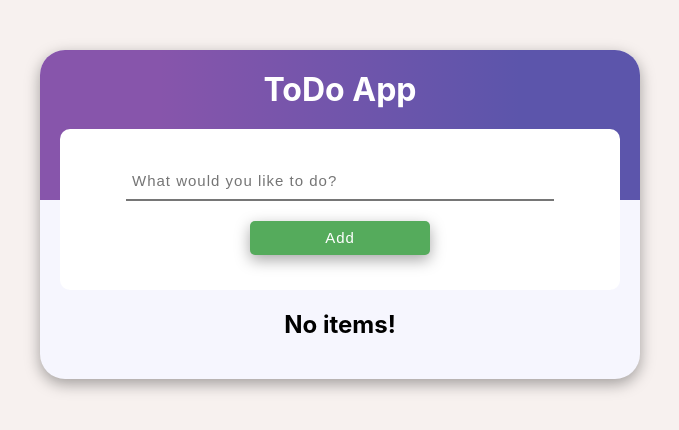
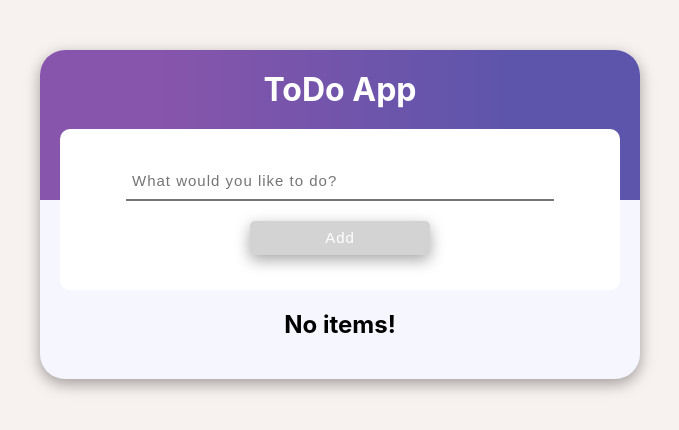
Before and after one commit to dominikszewczyk/React_ToDo_List, a React (Create React App) app: page / in a window 1280 px wide. Shown: the top 430 px of the page, without its empty margins (300-979 px from the left). Built offline with nearby package versions, Linux system fonts and the light colour scheme.

Commit message:
Deactivate buttons when input is empty + CSS

```diff
--- a/src/components/Button/Button.js
+++ b/src/components/Button/Button.js
@@ -6,6 +6,7 @@ export default function Button(props) {
     return (
         <button
             type={props.type}
-            className={props.class}>{props.label}</button>
+            className={props.class}
+            disabled={props?.disabled}>{props.label}</button>
     )
 }
--- a/src/components/Button/Button.style.css
+++ b/src/components/Button/Button.style.css
@@ -14,6 +14,14 @@
 .todo__button:hover {
     cursor: pointer;
     transition: background-color 400ms;
+}
+.todo__button:disabled,
+.todo__button[disabled] {
+    background-color: #D3D3D3;
+    cursor: not-allowed;
+}
+.todo__button[disabled]:hover {
+    background-color: #D3D3D3;
 }
 .todo__button--submit {
     background-color: #55AB5C;
--- a/src/components/ToDo/ToDo.js
+++ b/src/components/ToDo/ToDo.js
@@ -25,7 +25,7 @@ export default function ToDo() {
     }
 
     function removeToDoItem(id) {
-        const updatedToDoList = toDoList.filter(item => item.id != id);
+        const updatedToDoList = toDoList.filter(item => item.id !== id);
         setToDoList(updatedToDoList);
     }
 
--- a/src/components/ToDoForm/ToDoForm.js
+++ b/src/components/ToDoForm/ToDoForm.js
@@ -32,6 +32,7 @@ export default function ToDoForm(props) {
                     type="submite"
                     class="todo__button todo__button--submit"
                     label="add"
+                    disabled={newItem.length <= 0}
                 />
             </form>
         </div>
```
